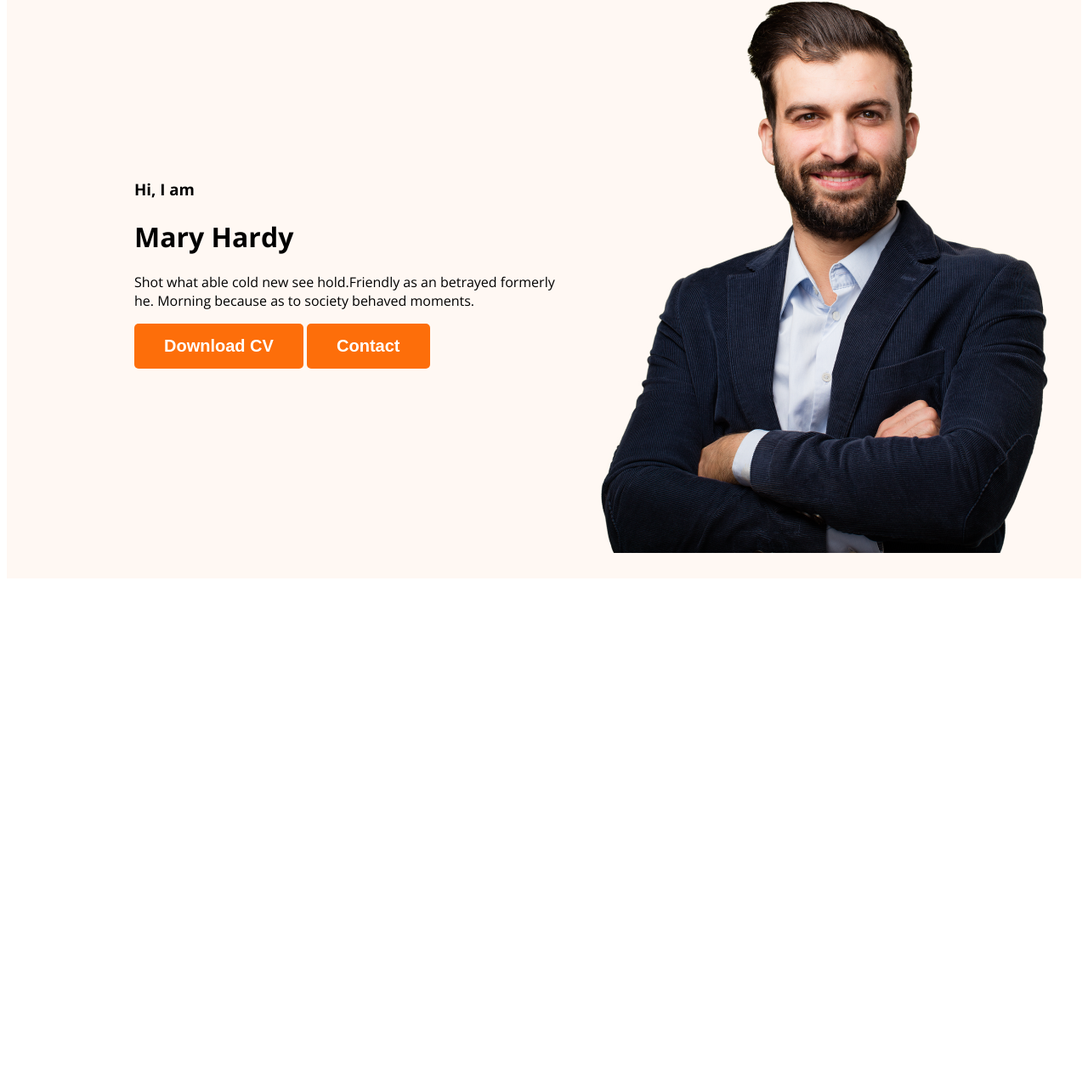
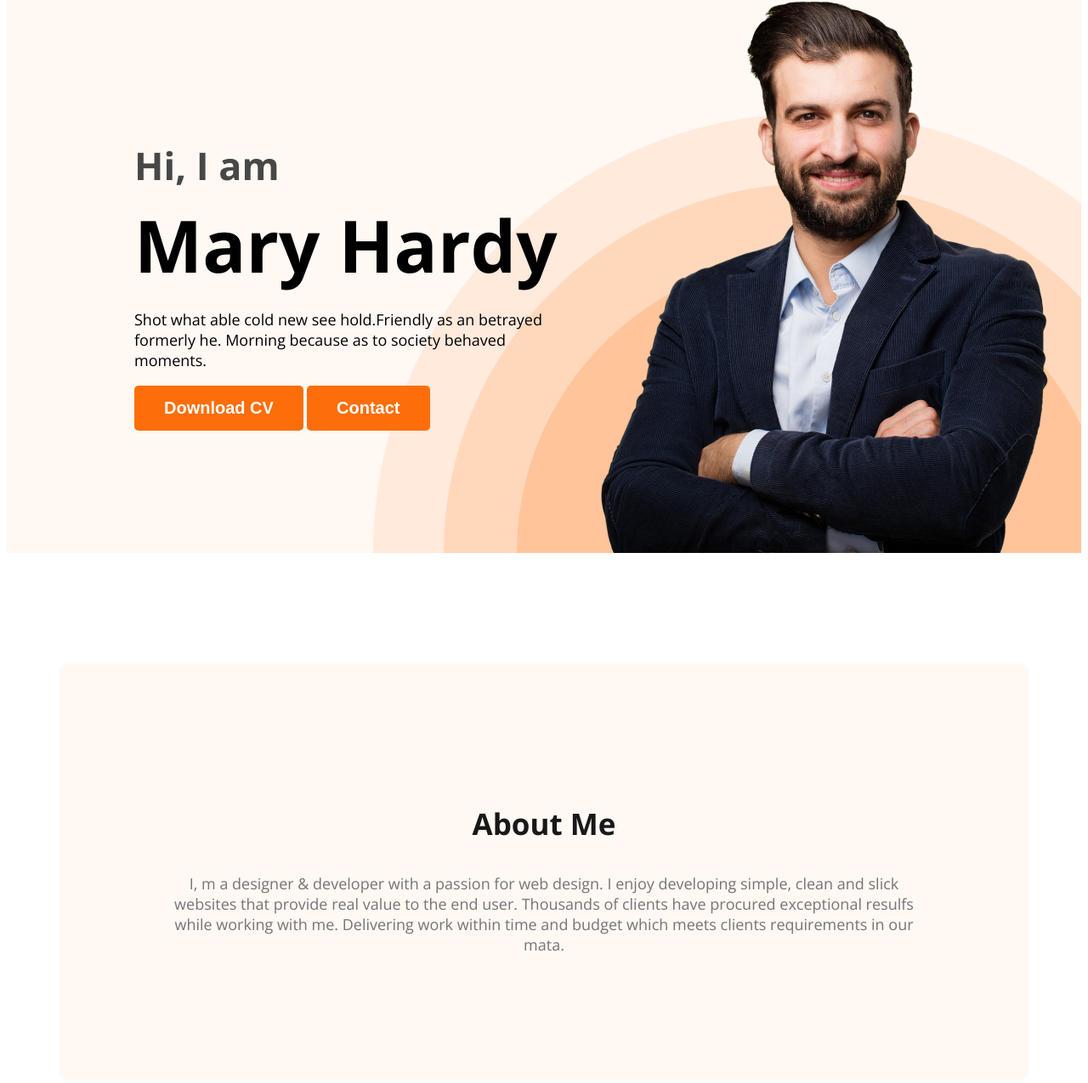
Before and after one commit to siddiqrajib/webdeveloper-portfolio, a plain HTML site: page index.html in a window 1280 px wide. Shown: the part 214-1489 px from the top of the page at 85% size. Before the commit the page ends 903 px from the top, so only its background shows below. Drawn offline with nearby package versions, Linux system fonts and the light colour scheme.

Commit message:
added file

```diff
--- a/index.html
+++ b/index.html
@@ -23,7 +23,7 @@
             <div class="banner-content">
            <h3 class="banner-greeting">Hi, I  am</h3>
            <h1 class="banner-title">Mary Hardy</h1>
-           <p>Shot what able cold new see hold.Friendly as an betrayed formerly he. Morning because as to society behaved moments.</p>
+           <p class="banner-description">Shot what able cold new see hold.Friendly as an betrayed formerly he. Morning because as to society behaved moments.</p>
            <button class="button-primary">Download CV</button>
            <button class="button-primary">Contact</button>
         </div>
@@ -31,6 +31,10 @@
     </div>
     </header>
     <main>
+        <section class="about">
+          <h3 class="section-title">About Me</h3>
+          <p class="section-description">I, m a designer & developer with a passion for web design. I enjoy developing simple, clean and slick websites that provide real value to the end user. Thousands of clients have procured exceptional resulfs while working with me. Delivering work within time and budget which meets clients requirements in our mata.</p>
+        </section>
 
     </main>
     <footer>
--- a/style/portfolio.css
+++ b/style/portfolio.css
@@ -7,14 +7,30 @@ body{
 }
 header{
     background-color: #FFF8F3;
+    background-image: url(../images/header_bg.png);
+    background-repeat: no-repeat;
+    background-position: bottom right;
 }
 .banner{
-        padding: 30px 30px 30px 150px;
+        padding: 30px 30px 0px 150px;
         display: flex;
         align-items: center;
+        justify-content: space-between;
 }
 .banner.profile-pic{
     width: 500px;
+}
+.section-title{
+color:  #181818;
+text-align: center;
+font-size: 35px;
+font-weight: 700;
+}
+.section-description{
+color:  #757575;
+text-align: center;
+font-size: 18px;
+font-weight: 400;
 }
 nav{
     display: flex;
@@ -47,3 +63,32 @@ nav a{
     color:white;
     padding: 15px 35px;
 }
+.banner-greeting{
+    font-size: 45px;
+    color: #474747;
+    margin-bottom: 0;
+}
+.banner-title{
+    font-size: 85px;
+    font-weight: 700;
+    margin-top: 5px;
+    margin-bottom:0;
+}
+.banner-description{
+    font-size: 18px;
+    font-weight: 400;
+}
+.banner-content{
+    max-width: 500px;
+
+}
+.about{
+    padding: 130px;
+    border-radius: 10px;
+    background: #FFF8F3;
+    margin: 130px 0;
+}
+main{
+    max-width: 1140px;
+    margin: 0 auto;
+}
```
